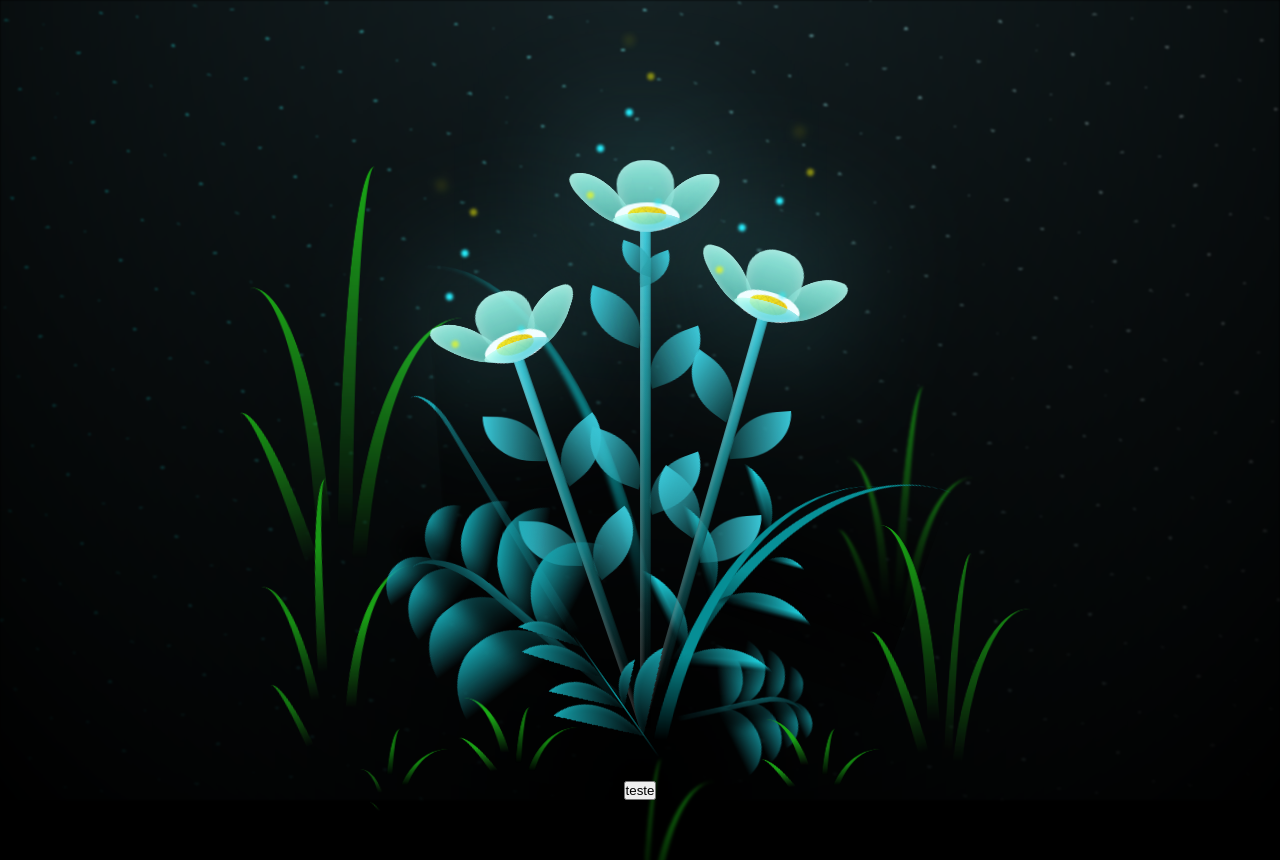
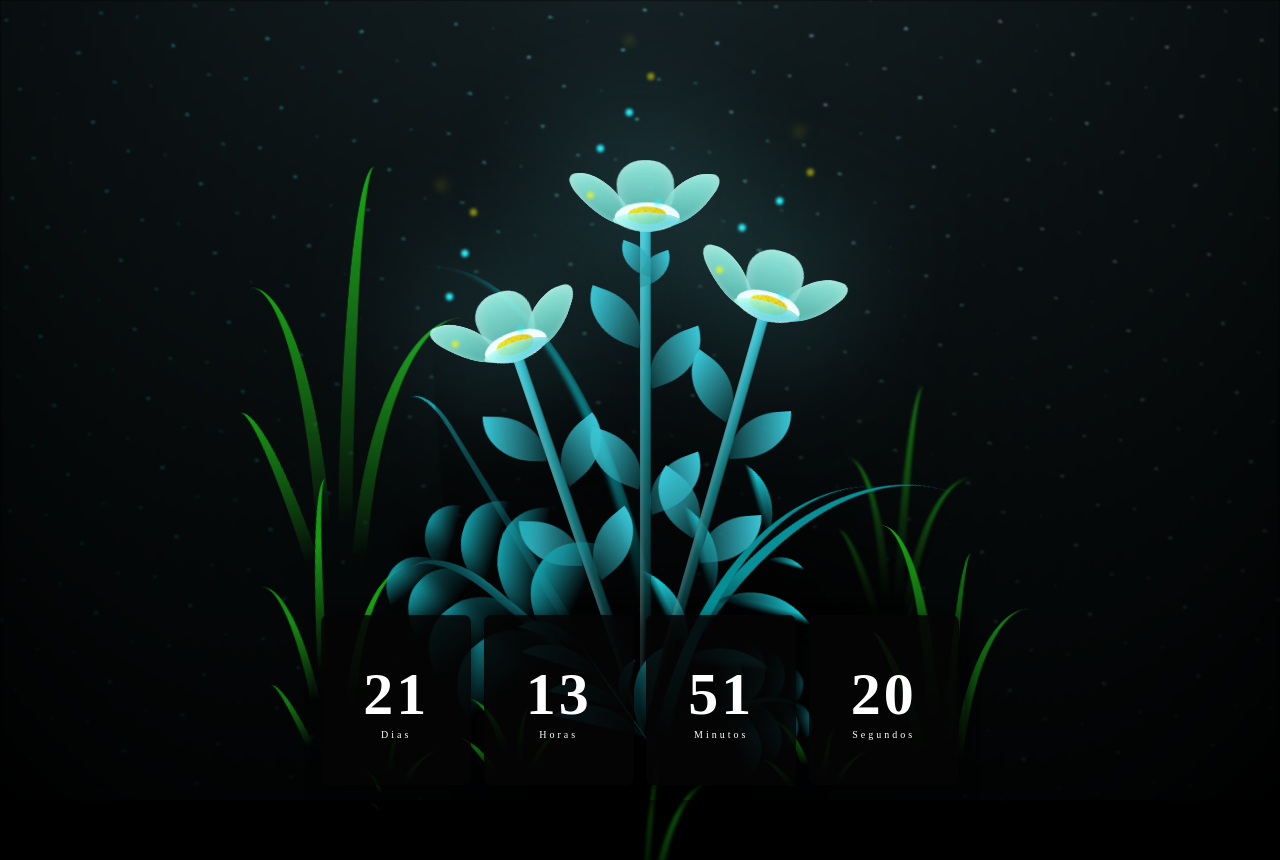
Before and after one commit to JoaoGElvas/flowerscountdown, a plain HTML site: page index.html in a window 1280 px wide. Shown: the top 860 px of the page. Drawn offline with Linux system fonts and the light colour scheme.

Commit message:
[add] functional contdown

```diff
--- a/index.html
+++ b/index.html
@@ -308,7 +308,29 @@
       </div>
     </div>
 
-    <button class="teste">teste</button>
+    <!-- Cronometro -->
+    <div class="relogio">
+      <div>
+        <p id="days">00</p>
+        <span class="tempo">Dias</span>
+    </div>
+      <div>
+          <p id="hours">00</p>
+          <span class="tempo">Horas</span>
+      </div>
+
+      <div>
+          <p id="minutes">00</p>
+          <span class="tempo">Minutos</span>
+      </div>
+
+      <div>
+          <p id="seconds">00</p>
+          <span class="tempo">Segundos</span>
+      </div>
+  </div>
+
+  <script src="script.js"></script>
 
   </body>
 </html>
--- a/main.css
+++ b/main.css
@@ -20,9 +20,41 @@ body {
   perspective: 1000px;
 }
 
-.teste{
+.relogio {
   position: absolute;
+  display: flex;
+  align-items: center;
+  justify-content: space-around;
+  height: 200px;
+  width: 650px;
+  background: transparent;
+  border-radius: 3px;
+  box-shadow: 0px 8px 10px rgba(0, 0, 0, .5);
 }
+
+.relogio div {
+  height: 170px;
+  width: 150px;
+  display: flex;
+  flex-direction: column;
+  align-items: center;
+  justify-content: center;
+  color: #fff;
+  background: rgba(5, 5, 5, .9);
+  box-shadow: 5px 5px 15px rgba(0, 0, 0, .7);
+  border-radius: 7px;
+  letter-spacing: 3px;
+}
+
+.relogio p {
+  font-weight: bolder;
+  font-size: 60px;
+}
+
+.relogio span.tempo {
+  font-size: 10px;
+}
+
 
 .night {
   position: fixed;
--- /dev/null
+++ b/script.js
@@ -0,0 +1,25 @@
+var countDownDate = new Date("Feb 02, 2024 05:00:00").getTime();
+var x = setInterval (function(){
+  var now = new Date().getTime();
+  var distance = countDownDate - now;
+
+  var days = Math.floor(distance / (1000 * 60 * 60 * 24));
+  var hours = Math.floor((distance % (1000 * 60 * 60 * 24)) / (1000 * 60 * 60));
+  var minutes = Math.floor((distance % (1000 * 60 * 60)) / (1000 * 60));
+  var seconds = Math.floor((distance % (1000 * 60)) / 1000);
+
+  document.getElementById("days").innerHTML = days;
+  document.getElementById("hours").innerHTML = hours;
+  document.getElementById("minutes").innerHTML = minutes;
+  document.getElementById("seconds").innerHTML = seconds;
+
+  if(distance < 0){
+    clearInterval(x);
+    document.getElementById("days").innerHTML = "00";
+    document.getElementById("hours").innerHTML = "00";
+    document.getElementById("minutes").innerHTML = "00";
+    document.getElementById("seconds").innerHTML = "00";
+
+  }
+
+},1000);
```
Also changed, not shown: 1 other file.
